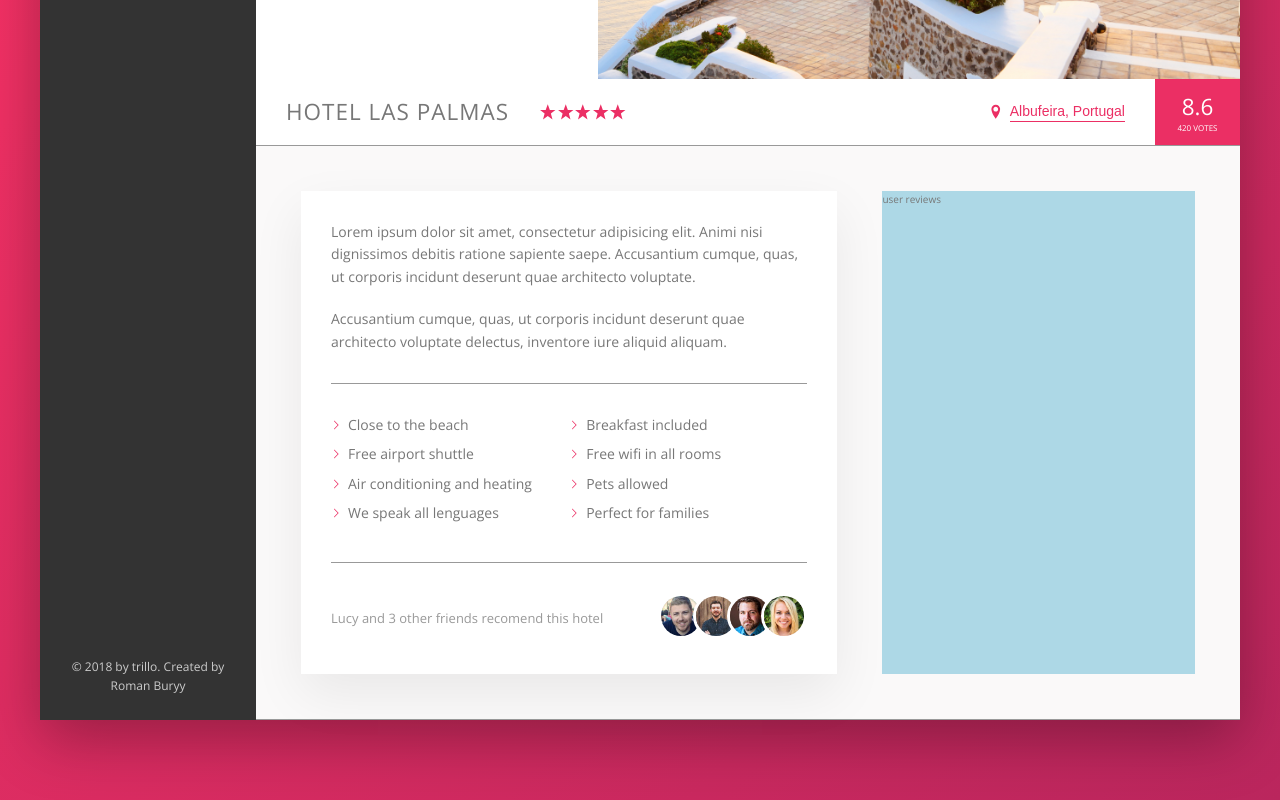
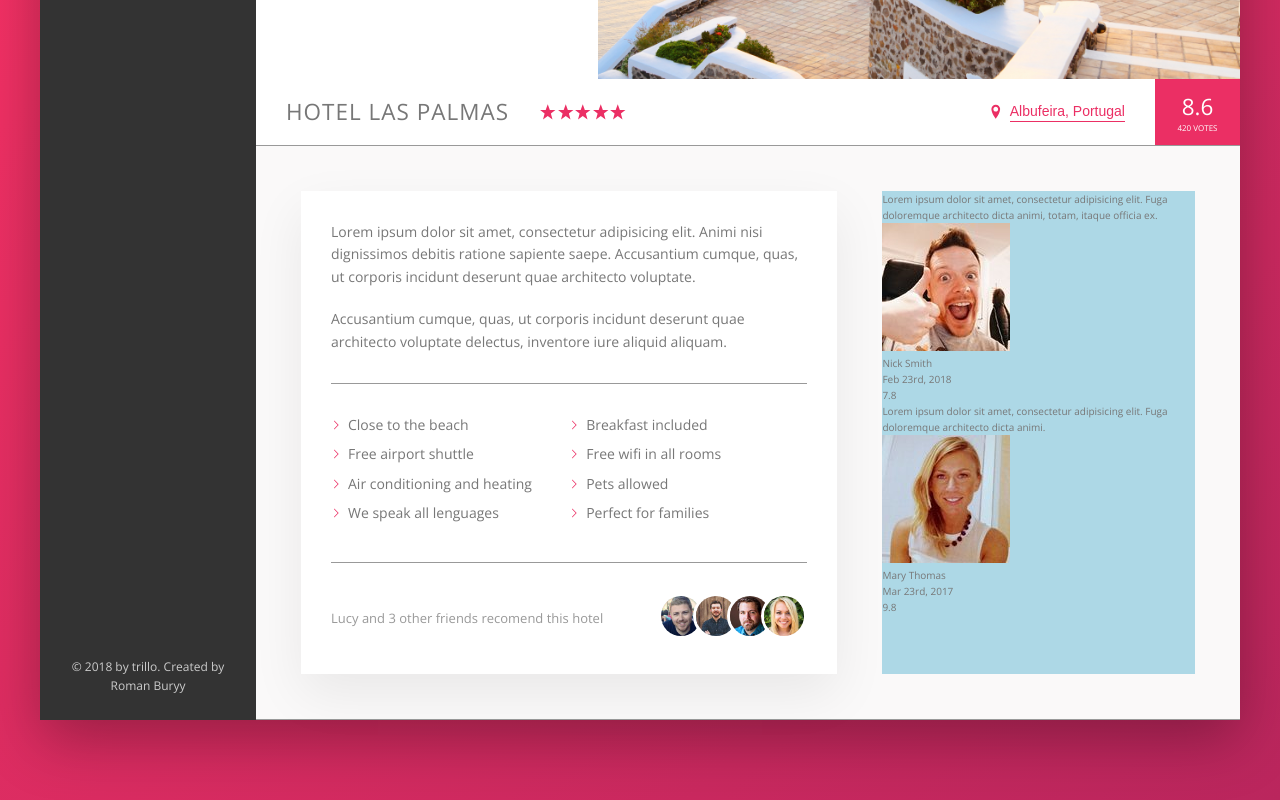
Before and after one commit to RomanBuryy/trillo, a website: page index.html in a window 1280 px wide. Shown: the part 456-1256 px from the top of the page. Drawn offline with nearby package versions, Linux system fonts and the light colour scheme.

Commit message:
add reviews markup

```diff
--- a/index.html
+++ b/index.html
@@ -177,7 +177,37 @@
                             </div>
                         </div>
                         <div class="user-reviews">
-                            user reviews
+
+                            <figure class="review">
+                                <blockquote class="review__text">
+                                    Lorem ipsum dolor sit amet, consectetur adipisicing elit. Fuga doloremque architecto dicta animi, totam, itaque officia ex.
+                                </blockquote>
+                                <figcaption class="review__user">
+                                    <img src="img/user-1.jpg" alt="user 1" class="review__photo">
+                                    <div class="review__user-box">
+                                        <p class="review__user-name">Nick Smith</p>
+                                        <p class="review__user-date">Feb 23rd, 2018</p>
+                                    </div>
+
+                                    <div class="review__rating">7.8</div>
+                                </figcaption>
+                            </figure>
+
+                            <figure class="review">
+                                <blockquote class="review__text">
+                                    Lorem ipsum dolor sit amet, consectetur adipisicing elit. Fuga doloremque architecto dicta animi.                                </blockquote>
+                                <figcaption class="review__user">
+                                    <img src="img/user-2.jpg" alt="user 1" class="review__photo">
+                                    <div class="review__user-box">
+                                        <p class="review__user-name">Mary Thomas</p>
+                                        <p class="review__user-date">Mar 23rd, 2017</p>
+                                    </div>
+
+                                    <div class="review__rating">9.8</div>
+                                </figcaption>
+
+                            </figure>
+
                         </div>
                     </div>
 
```
